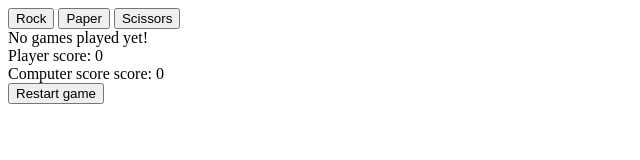
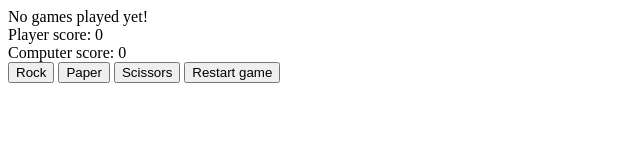
Before and after one commit to brenobmac/odin-rps, a plain HTML site: page index.html in a window 1280 px wide. Shown: the whole page, without its empty margins (0-640 px from the left). Drawn offline with Linux system fonts and the light colour scheme.

Commit message:
Fixed some problems in the HTML and added css file.

```diff
--- a/index.html
+++ b/index.html
@@ -3,15 +3,19 @@
     <head>
         <meta charset="UTF-8" />
         <meta name="viewport" content="width=device-width, initial-scale=1.0" />
+        <link rel="stylesheet" href="style.css" />
         <title>Odin Rock Paper Scissors</title>
     </head>
     <body>
+        <div id="text-container">
+            <div id="round-result">No games played yet!</div>
+            <div id="player-score">Player score: 0</div>
+            <div id="computer-score">Computer score: 0</div>
+        </div>
+
         <button id="rock-button">Rock</button>
         <button id="paper-button">Paper</button>
         <button id="scissor-button">Scissors</button>
-        <div id="round-result">No games played yet!</div>
-        <div id="player-score"">Player score: 0</div>
-        <div id="computer-score"">Computer score score: 0</div>
         <button id="restart-button">Restart game</button>
     </body>
     <script src="script.js"></script>
```
Also changed, not shown: style.css (added).
